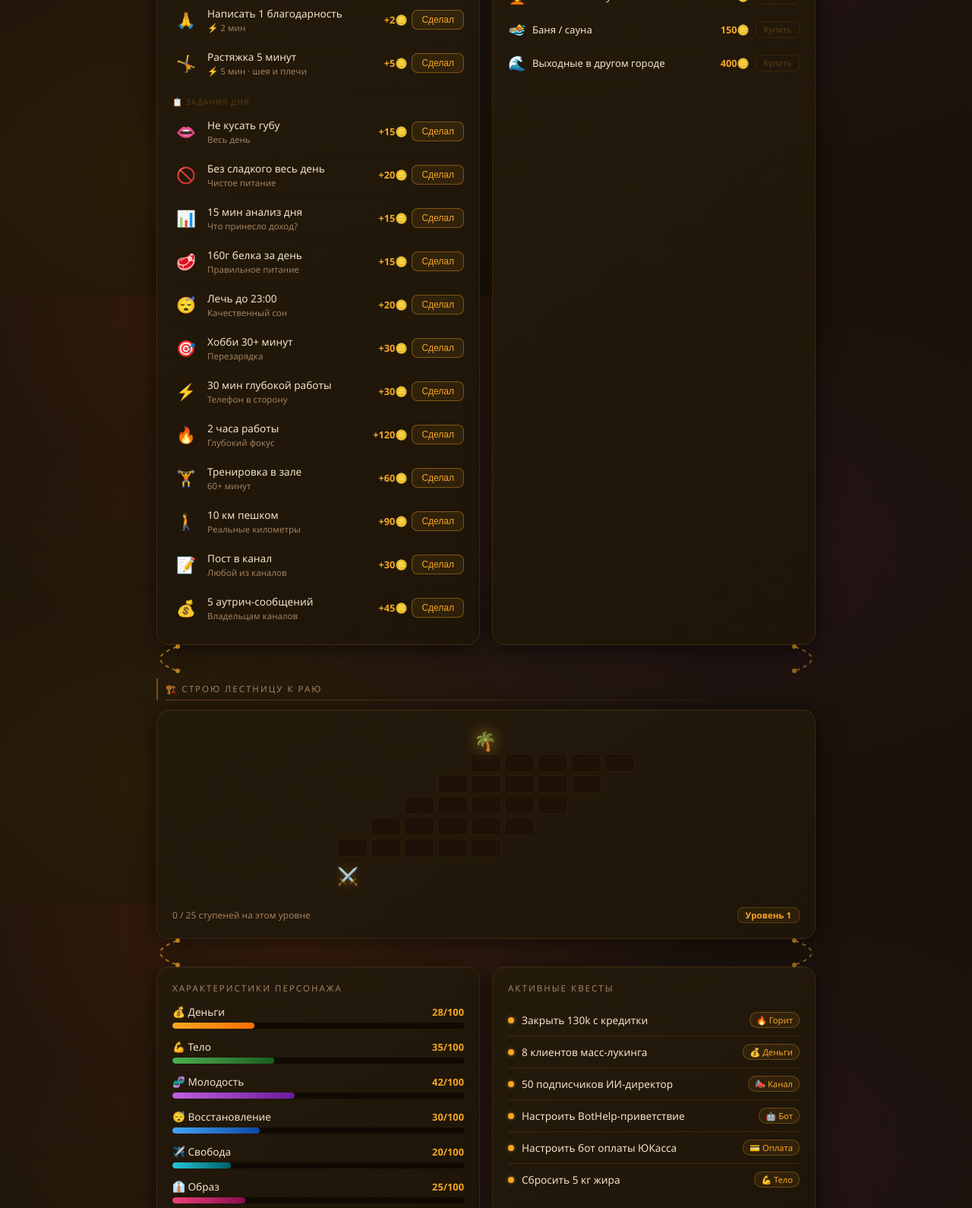
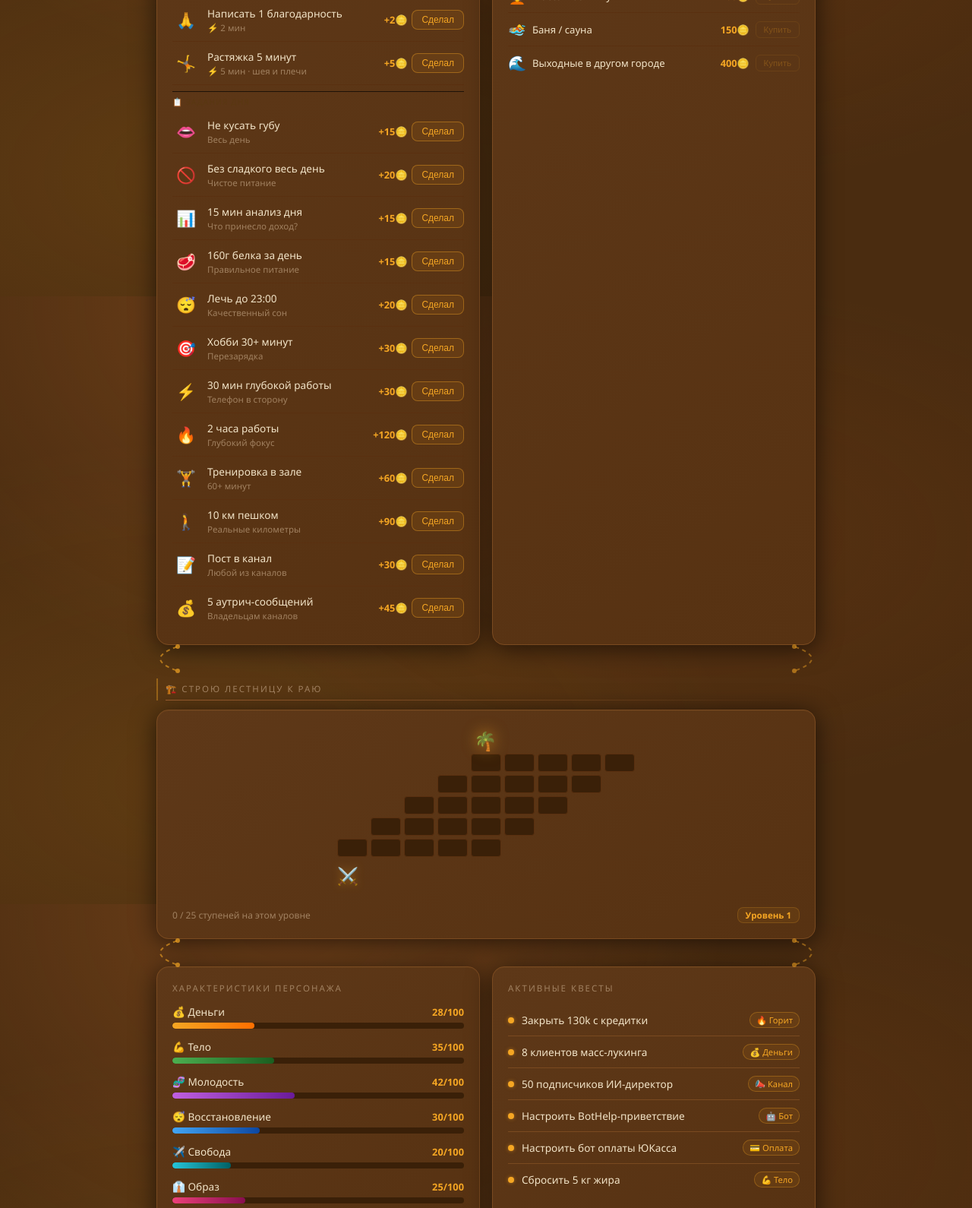
Before and after one commit to magnatkav/paradise, a plain HTML site: page index.html in a window 1280 px wide. Shown: the part 1210-2800 px from the top of the page at 76% size. Drawn offline with Linux system fonts and the light colour scheme.

Commit message:
Lighten background to warm caramel #4a2c10

```diff
--- a/index.html
+++ b/index.html
@@ -6,11 +6,11 @@
 <title>Мой собственный рай — Анатолий</title>
 <style>
   :root {
-    --bg: #1a1208;
-    --card: #241a0c;
-    --card2: #1e1508;
-    --border: #3d2810;
-    --border-hi: #6a4420;
+    --bg: #4a2c10;
+    --card: #5e3818;
+    --card2: #573212;
+    --border: #7a4a20;
+    --border-hi: #a06030;
     --gold: #f5a623;
     --gold2: #e8941a;
     --orange: #ff6835;
@@ -25,10 +25,10 @@
   * { box-sizing: border-box; margin: 0; padding: 0; }
   body {
     background:
-      radial-gradient(ellipse at 30% 0%, rgba(255,104,53,0.14) 0%, transparent 45%),
-      radial-gradient(ellipse at 70% 40%, rgba(150,50,220,0.08) 0%, transparent 50%),
-      radial-gradient(ellipse at 20% 80%, rgba(245,166,35,0.08) 0%, transparent 50%),
-      #1a1208;
+      radial-gradient(ellipse at 30% 0%, rgba(255,140,60,0.20) 0%, transparent 45%),
+      radial-gradient(ellipse at 70% 40%, rgba(180,80,20,0.12) 0%, transparent 50%),
+      radial-gradient(ellipse at 20% 80%, rgba(245,166,35,0.12) 0%, transparent 50%),
+      #4a2c10;
     background-attachment: fixed;
     color: var(--text);
     font-family: 'Segoe UI', sans-serif;
@@ -46,7 +46,7 @@
 
   /* HEADER */
   .header {
-    background: linear-gradient(135deg, #0d0800 0%, #080400 50%, #100900 100%);
+    background: linear-gradient(135deg, #3a2008 0%, #2e1804 50%, #422408 100%);
     border-bottom: 2px solid rgba(245,166,35,0.22);
     padding: 28px 20px 22px;
     text-align: center;
@@ -144,7 +144,7 @@
   .profile-info .level { font-size: 0.85rem; color: var(--muted); margin-top: 2px; }
   .xp-bar-wrap { margin-top: 8px; }
   .xp-label { font-size: 0.75rem; color: var(--muted); margin-bottom: 4px; display: flex; justify-content: space-between; }
-  .bar { height: 8px; background: #100a02; border-radius: 4px; overflow: hidden; }
+  .bar { height: 8px; background: #3a2008; border-radius: 4px; overflow: hidden; }
   .bar-fill { height: 100%; border-radius: 4px; transition: width 0.5s ease; }
   .bar-xp { background: linear-gradient(90deg, var(--gold), var(--orange)); }
 
@@ -188,8 +188,8 @@
   .hp-label { font-size: 0.75rem; color: var(--muted); margin-bottom: 4px; display: flex; justify-content: space-between; }
   .bar-hp { background: linear-gradient(90deg, #e53935, #b71c1c); }
   .subtasks { margin-top: 14px; }
-  .subtask { display: flex; align-items: center; gap: 10px; padding: 8px 0; border-bottom: 1px solid #1e1208; cursor: pointer; transition: background 0.2s; border-radius: 6px; padding-left: 6px; }
-  .subtask:hover { background: #170f04; }
+  .subtask { display: flex; align-items: center; gap: 10px; padding: 8px 0; border-bottom: 1px solid #5a3010; cursor: pointer; transition: background 0.2s; border-radius: 6px; padding-left: 6px; }
+  .subtask:hover { background: #3a2008; }
   .subtask input[type=checkbox] { width: 16px; height: 16px; accent-color: var(--green); cursor: pointer; flex-shrink: 0; }
   .subtask label { font-size: 0.85rem; cursor: pointer; flex: 1; }
   .subtask.done label { text-decoration: line-through; color: var(--muted); }
@@ -198,7 +198,7 @@
   .reward-popup { display: none; position: fixed; inset: 0; background: rgba(0,0,0,0.92); z-index: 100; align-items: center; justify-content: center; }
   .reward-popup.show { display: flex; }
   .reward-box {
-    background: linear-gradient(135deg, #130d00, #1e1200);
+    background: linear-gradient(135deg, #3a2008, #4a2c10);
     border: 2px solid var(--gold); border-radius: 20px;
     padding: 36px; text-align: center; max-width: 340px;
     animation: popIn 0.4s; box-shadow: 0 0 50px rgba(245,166,35,0.3);
@@ -229,7 +229,7 @@
 
   /* ШКАЛА ПУТИ */
   .roadmap { position: relative; padding: 40px 0 20px; overflow: visible; }
-  .roadmap-track { position: relative; height: 8px; background: #100a02; border-radius: 4px; margin: 0 30px; border: 1px solid var(--border); }
+  .roadmap-track { position: relative; height: 8px; background: #3a2008; border-radius: 4px; margin: 0 30px; border: 1px solid var(--border); }
   .roadmap-progress { height: 100%; border-radius: 4px; background: linear-gradient(90deg, var(--gold), var(--orange)); box-shadow: 0 0 12px rgba(245,166,35,0.4); transition: width 1s ease; }
   .roadmap-hero { position: absolute; top: -14px; transform: translateX(-50%); font-size: 1.4rem; filter: drop-shadow(0 0 10px var(--gold)); transition: left 1s ease; z-index: 3; }
   .roadmap-bosses { position: relative; margin: 0 30px; }
@@ -244,7 +244,7 @@
 
   /* МИНИ-КВЕСТЫ */
   .coins-display { display: flex; align-items: center; gap: 8px; font-size: 1.2rem; font-weight: bold; color: var(--gold); }
-  .mini-quest { display: flex; align-items: center; justify-content: space-between; padding: 10px 0; border-bottom: 1px solid #1e1208; }
+  .mini-quest { display: flex; align-items: center; justify-content: space-between; padding: 10px 0; border-bottom: 1px solid #5a3010; }
   .mini-quest:last-child { border-bottom: none; }
   .mq-left { display: flex; align-items: center; gap: 10px; }
   .mq-icon { font-size: 1.3rem; width: 36px; text-align: center; }
@@ -255,7 +255,7 @@
   .btn-quest { background: rgba(245,166,35,0.08); border: 1.5px solid rgba(245,166,35,0.4); color: var(--gold); padding: 5px 12px; border-radius: 8px; font-size: 0.75rem; cursor: pointer; transition: all 0.2s; }
   .btn-quest:hover { background: var(--gold); color: #000; box-shadow: 0 0 12px rgba(245,166,35,0.4); }
   .btn-quest:disabled { opacity: 0.25; cursor: not-allowed; border-color: #2e1e08; color: #5a3812; background: none; }
-  .shop-item { display: flex; align-items: center; justify-content: space-between; padding: 8px 0; border-bottom: 1px solid #1e1208; }
+  .shop-item { display: flex; align-items: center; justify-content: space-between; padding: 8px 0; border-bottom: 1px solid #5a3010; }
   .shop-item:last-child { border-bottom: none; }
   .shop-emoji { font-size: 1.2rem; margin-right: 8px; }
   .shop-text { font-size: 0.82rem; flex: 1; }
@@ -310,8 +310,8 @@
   .staircase-row { display: flex; gap: 4px; margin-bottom: 4px; }
   .brick {
     width: 40px; height: 24px; border-radius: 4px;
-    background: #1e1208;
-    border: 1px solid #2e1e08;
+    background: #3a2008;
+    border: 1px solid #5a3010;
     transition: background 0.3s, border-color 0.3s, box-shadow 0.3s;
   }
   .brick.filled {
@@ -343,7 +343,7 @@
   .vision-slot {
     aspect-ratio: 4/3; border-radius: 12px; overflow: hidden;
     position: relative; cursor: pointer; border: 1.5px solid var(--border);
-    background: linear-gradient(135deg, #0f0a03, #1a1206);
+    background: linear-gradient(135deg, #3a2008, #4a2c10);
     transition: border-color 0.3s, transform 0.2s, box-shadow 0.3s;
   }
   .vision-slot:hover { border-color: rgba(245,166,35,0.5); transform: scale(1.02); box-shadow: 0 0 24px rgba(245,166,35,0.14); }
@@ -381,7 +381,7 @@
   .guild-in-progress-title { font-size:0.65rem; text-transform:uppercase; letter-spacing:2px; color:var(--blue); margin-bottom:6px; }
   .guild-active-card { display:flex; align-items:center; gap:8px; padding:8px 10px; border-radius:8px; border:1px solid var(--border); background:rgba(66,165,245,0.05); margin-bottom:6px; font-size:0.82rem; flex-wrap:wrap; }
   .guild-bulletin-title { font-size:0.65rem; text-transform:uppercase; letter-spacing:2px; color:var(--gold); margin:10px 0 6px; }
-  .guild-bulletin { background:linear-gradient(145deg,#201208,#180e04); border:1.5px solid var(--border-hi); border-radius:10px; padding:12px; max-height:380px; overflow-y:auto; }
+  .guild-bulletin { background:linear-gradient(145deg,#3a2008,#321804); border:1.5px solid var(--border-hi); border-radius:10px; padding:12px; max-height:380px; overflow-y:auto; }
   .guild-rank-section { margin-bottom:10px; }
   .guild-rank-label { font-size:0.6rem; text-transform:uppercase; letter-spacing:2px; margin-bottom:5px; padding-left:4px; }
   .guild-quest-card { background:rgba(245,166,35,0.03); border-radius:8px; padding:9px 11px; margin-bottom:6px; border:1px solid var(--border); border-left:3px solid; transition:background 0.2s; }
@@ -490,7 +490,7 @@
         <div class="roadmap-hero" id="roadmap-hero" style="left:0%">⚔️</div>
       </div>
     </div>
-    <div id="current-boss-info" style="margin-top:14px;padding:10px;background:#0a0702;border-radius:10px;font-size:0.82rem;color:var(--muted)"></div>
+    <div id="current-boss-info" style="margin-top:14px;padding:10px;background:#3a2008;border-radius:10px;font-size:0.82rem;color:var(--muted)"></div>
   </div>
 
   <div class="arc-connector">
```
